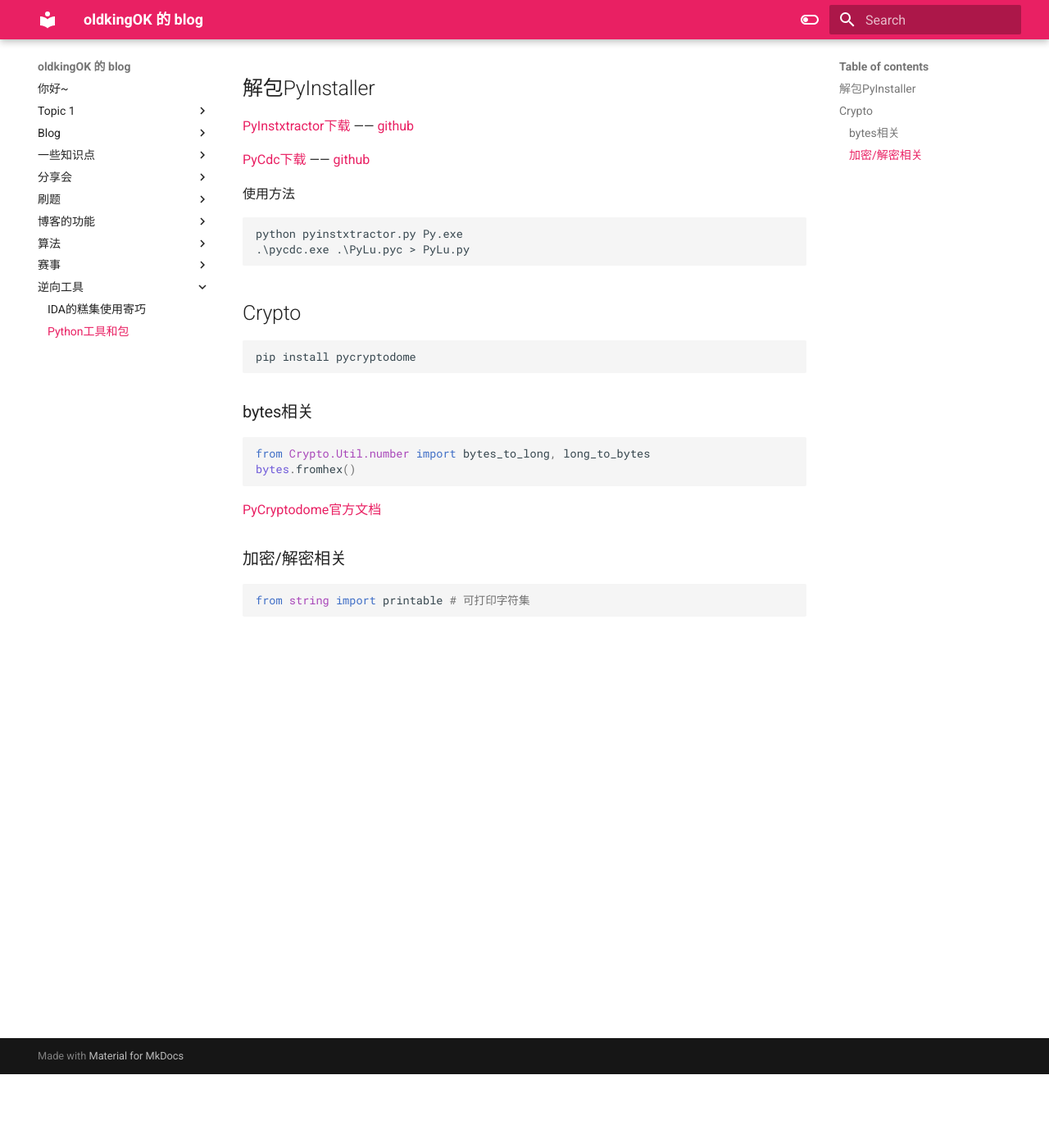
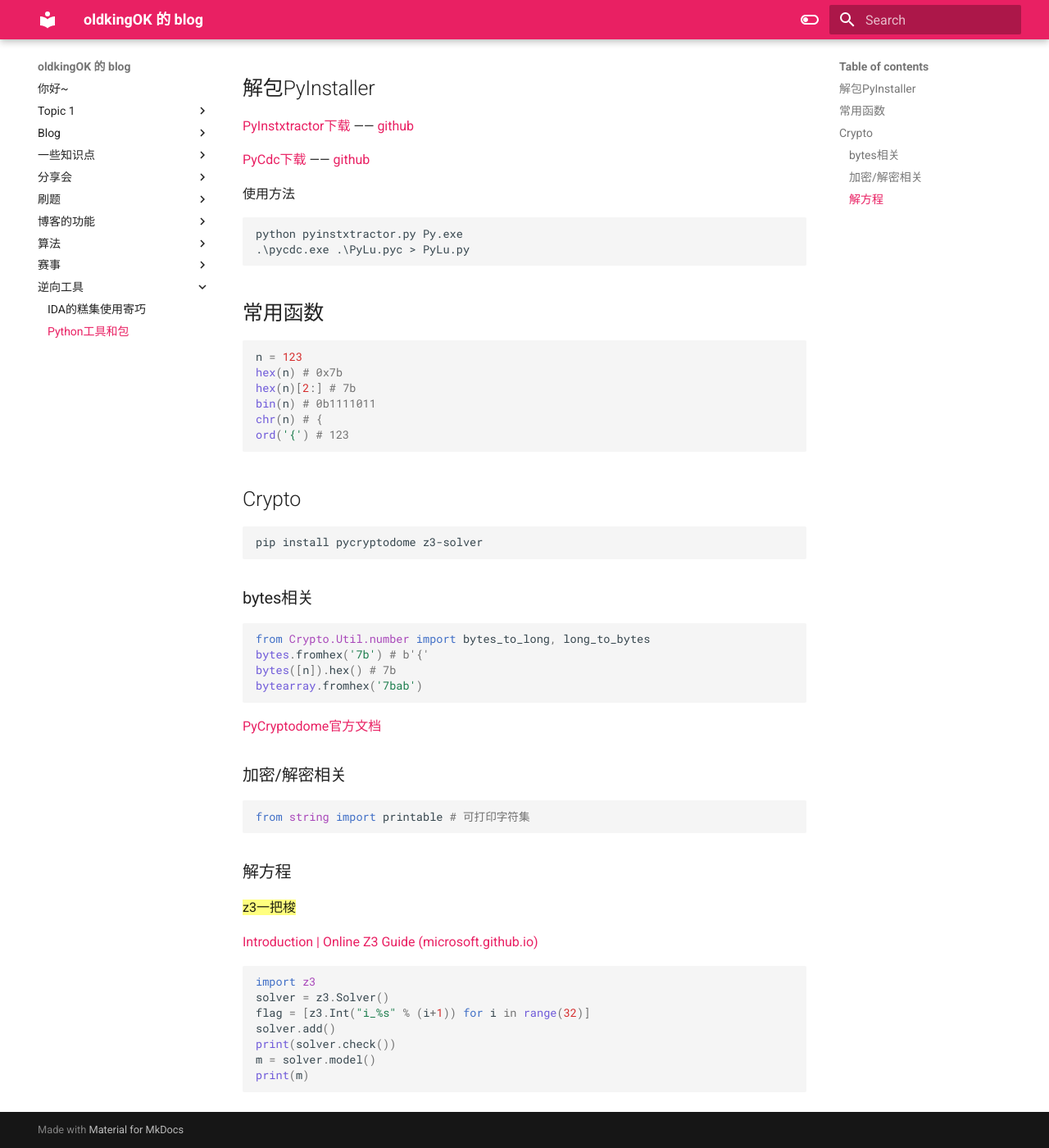
Before and after one commit to oldkingOK/CTF-Re, an MkDocs documentation site: the page built from docs/逆向工具/Python工具和包.md, in a window 1280 px wide and 1400 px high, scrolled down 90 px. Shown: the whole window at 82% size. Built offline with MkDocs 1.6.1 and Material for MkDocs 9.7.7, drawn with Linux system fonts in a browser that asks for light colours.

Commit message:
更新【Python工具和包】

````diff
--- a/docs/逆向工具/Python工具和包.md
+++ b/docs/逆向工具/Python工具和包.md
@@ -13,17 +13,29 @@ python pyinstxtractor.py Py.exe
 .\pycdc.exe .\PyLu.pyc > PyLu.py
 ```
 
+## 常用函数
+
+```python
+n = 123
+hex(n) # 0x7b
+hex(n)[2:] # 7b
+bin(n) # 0b1111011
+chr(n) # {
+ord('{') # 123
+```
 ## Crypto
 
 ```
-pip install pycryptodome
+pip install pycryptodome z3-solver
 ```
 
 ### bytes相关
 
 ```python
 from Crypto.Util.number import bytes_to_long, long_to_bytes
-bytes.fromhex()
+bytes.fromhex('7b') # b'{'
+bytes([n]).hex() # 7b
+bytearray.fromhex('7bab')
 ```
 
 [PyCryptodome官方文档](https://pycryptodome.readthedocs.io/en/latest/src/util/util.html#module-Crypto.Util.number)
@@ -33,3 +45,19 @@ bytes.fromhex()
 ```python
 from string import printable # 可打印字符集
 ```
+
+### 解方程
+
+==z3一把梭==
+
+[Introduction | Online Z3 Guide (microsoft.github.io)](https://microsoft.github.io/z3guide/programming/Z3%20Python%20-%20Readonly/Introduction/)
+
+```python
+import z3
+solver = z3.Solver()
+flag = [z3.Int("i_%s" % (i+1)) for i in range(32)]
+solver.add()
+print(solver.check())
+m = solver.model()
+print(m)
+```
````
